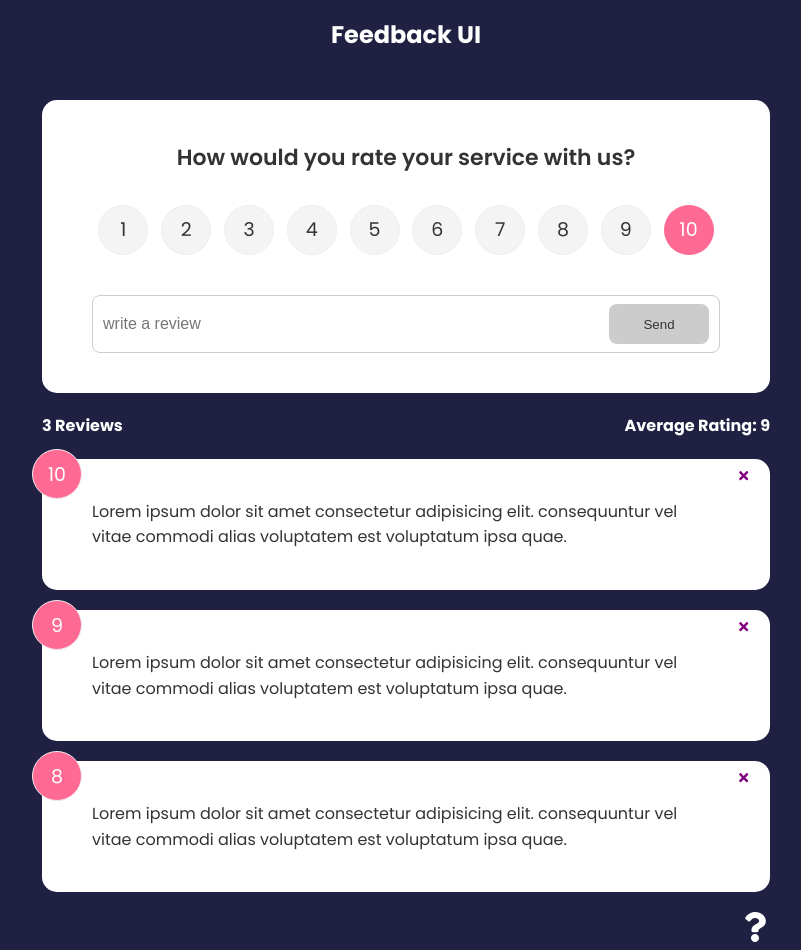
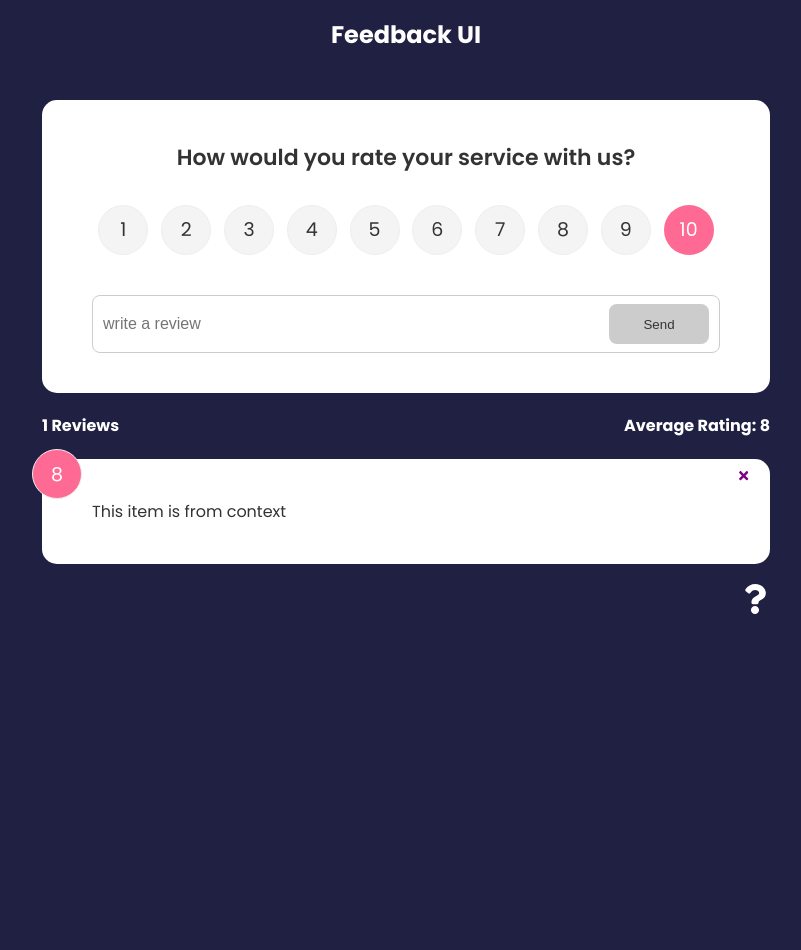
Before and after one commit to SaVanceX/feedback-app, a React (Create React App) app: page / in a window 1280 px wide. Shown: the whole page, without its empty margins (234-1035 px from the left). After the commit the page ends 800 px from the top, so only its background shows below. Built offline with nearby package versions, Linux system fonts and the light colour scheme.

Commit message:
Get global state with useContext hook

```diff
--- a/src/App.tsx
+++ b/src/App.tsx
@@ -34,8 +34,8 @@ function App () {
             <Route  path='/' element={
               <>
               <FeedbackForm handleAdd={addFeedback}/>
-              <FeedbackStats feedback={feedback}/>
-              <FeedbackLists feedback={feedback} handleDelete={deleteFeedback} />
+              <FeedbackStats />
+              <FeedbackLists  handleDelete={deleteFeedback} />
               </>
             }>
 
--- a/src/components/FeedbackLists.tsx
+++ b/src/components/FeedbackLists.tsx
@@ -1,5 +1,6 @@
-import React from 'react'
+import React, { useContext } from 'react'
 import FeedbackItem from './FeedbackItem'
+import FeedbackContext from '../context/FeedbackContext'
 
 type Item = {
   id: number;
@@ -8,12 +9,14 @@ type Item = {
 }
 
 type FeedbackListsProps = {
-  feedback: Item[],
   handleDelete: Function,
 }
 
 
-function FeedbackLists({feedback, handleDelete}: FeedbackListsProps) {
+function FeedbackLists({handleDelete}: FeedbackListsProps) {
+// @ts-ignore
+
+  const {feedback} = useContext(FeedbackContext)
 
   if(!feedback || feedback.length === 0) {
     return <p>No feedback yet</p>
@@ -21,7 +24,7 @@ function FeedbackLists({feedback, handleDelete}: FeedbackListsProps) {
 
   return (
     <div className='feedback-list'>
-      {feedback.map((item) => (
+      {feedback.map((item: any) => (
         <FeedbackItem
           key={item.id}
           item={item}
--- a/src/components/FeedbackStats.tsx
+++ b/src/components/FeedbackStats.tsx
@@ -1,4 +1,5 @@
-import React from 'react'
+import React, { useContext, useState }from 'react'
+import FeedbackContext from '../context/FeedbackContext'
 
 type Item = {
   id: number;
@@ -6,13 +7,15 @@ type Item = {
   text: string;
 }
 
-type FeedbackStatsProps = {
-  feedback: Item[],
-}
 
-function FeedbackStats({feedback}: FeedbackStatsProps) {
+
+function FeedbackStats() {
+
+  //@ts-ignore
+  const { feedback } = useContext(FeedbackContext)
+
   // calculate average
-  let average = feedback.reduce((acc, cur) => {
+  let average = feedback.reduce((acc: any, cur: any) => {
     return acc + cur.rating
   }, 0) / feedback.length
 
--- a/src/context/FeedbackContext.tsx
+++ b/src/context/FeedbackContext.tsx
@@ -1,6 +1,5 @@
 import React from "react";
 import { createContext, useState } from "react";
-
 // @ts-ignore
 const FeedbackContext = createContext()
 
```
